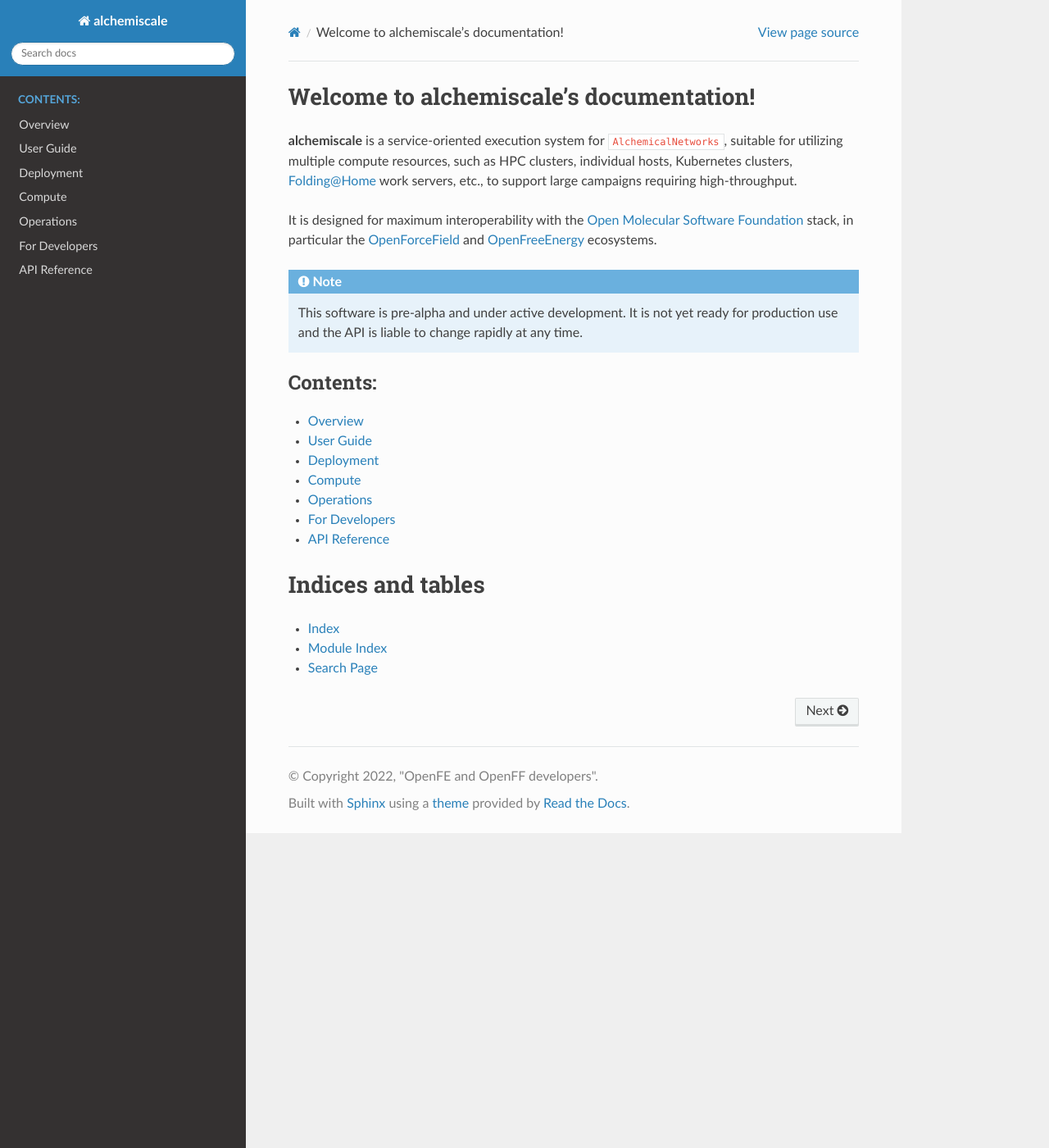
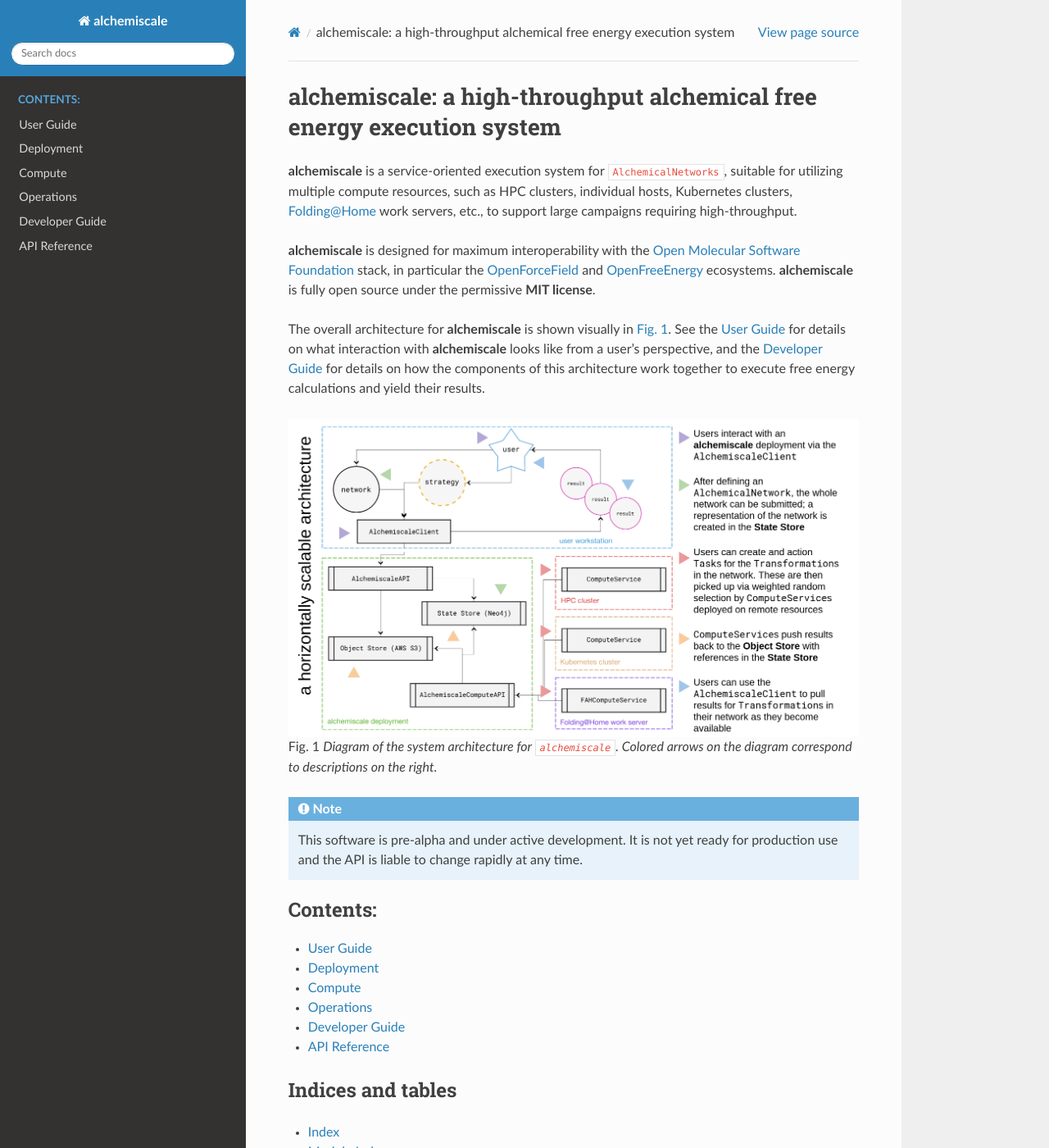
Before and after one commit to OpenFreeEnergy/alchemiscale, a Sphinx documentation site: the page built from docs/index.rst, in a window 1280 px wide and 1400 px high. Shown: the whole window at 82% size. Built offline with Sphinx 7.4.7 and the Read the Docs theme 2.0.0, drawn with Linux system fonts in a browser that asks for light colours.

Commit message:
Removal of overview, additions to top-level doc

```diff
--- a/docs/development.rst
+++ b/docs/development.rst
@@ -1,8 +1,8 @@
-.. _developers:
+.. _developer-guide:
 
-##############
-For Developers
-##############
+###############
+Developer Guide
+###############
 
 ``alchemiscale`` is an open-source project, and we invite developers to contribute to its advancement and to extend its functionality.
 This document provides some guidance on:
--- a/docs/index.rst
+++ b/docs/index.rst
@@ -3,16 +3,30 @@
    You can adapt this file completely to your liking, but it should at least
    contain the root `toctree` directive.
 
-Welcome to alchemiscale's documentation!
-========================================
+#######################################################################
+alchemiscale: a high-throughput alchemical free energy execution system
+#######################################################################
 
 **alchemiscale** is a service-oriented execution system for ``AlchemicalNetworks``,
 suitable for utilizing multiple compute resources,
 such as HPC clusters, individual hosts, Kubernetes clusters, Folding@Home work servers, etc.,
 to support large campaigns requiring high-throughput.
 
-It is designed for maximum interoperability with the `Open Molecular Software Foundation`_ stack,
+**alchemiscale** is designed for maximum interoperability with the `Open Molecular Software Foundation`_ stack,
 in particular the `OpenForceField`_ and `OpenFreeEnergy`_ ecosystems.
+**alchemiscale** is fully open source under the permissive **MIT license**.
+
+The overall architecture for **alchemiscale** is shown visually in :numref:`system-architecture-figure-overview`.
+See the :ref:`user-guide` for details on what interaction with **alchemiscale** looks like from a user's perspective,
+and the :ref:`developer-guide` for details on how the components of this architecture work together to execute free energy calculations and yield their results.
+
+.. _system-architecture-figure-overview:
+.. figure:: assets/system-architecture.png
+   :alt: alchemiscale system architecture
+
+   Diagram of the system architecture for ``alchemiscale``.
+   Colored arrows on the diagram correspond to descriptions on the right.
+
 
 .. note::
    This software is pre-alpha and under active development. It is not yet ready
@@ -27,7 +41,6 @@
    :caption: Contents:
 
 
-   ./overview
    ./user_guide
    ./deployment
    ./compute
--- a/docs/overview.rst
+++ /dev/null
@@ -1,4 +0,0 @@
-Overview
-========
-
-This is an overview of ``alchemiscale`` concepts and system architecture.
--- a/docs/user_guide.rst
+++ b/docs/user_guide.rst
@@ -1,3 +1,5 @@
+.. _user-guide:
+
 ##########
 User Guide
 ##########
```
